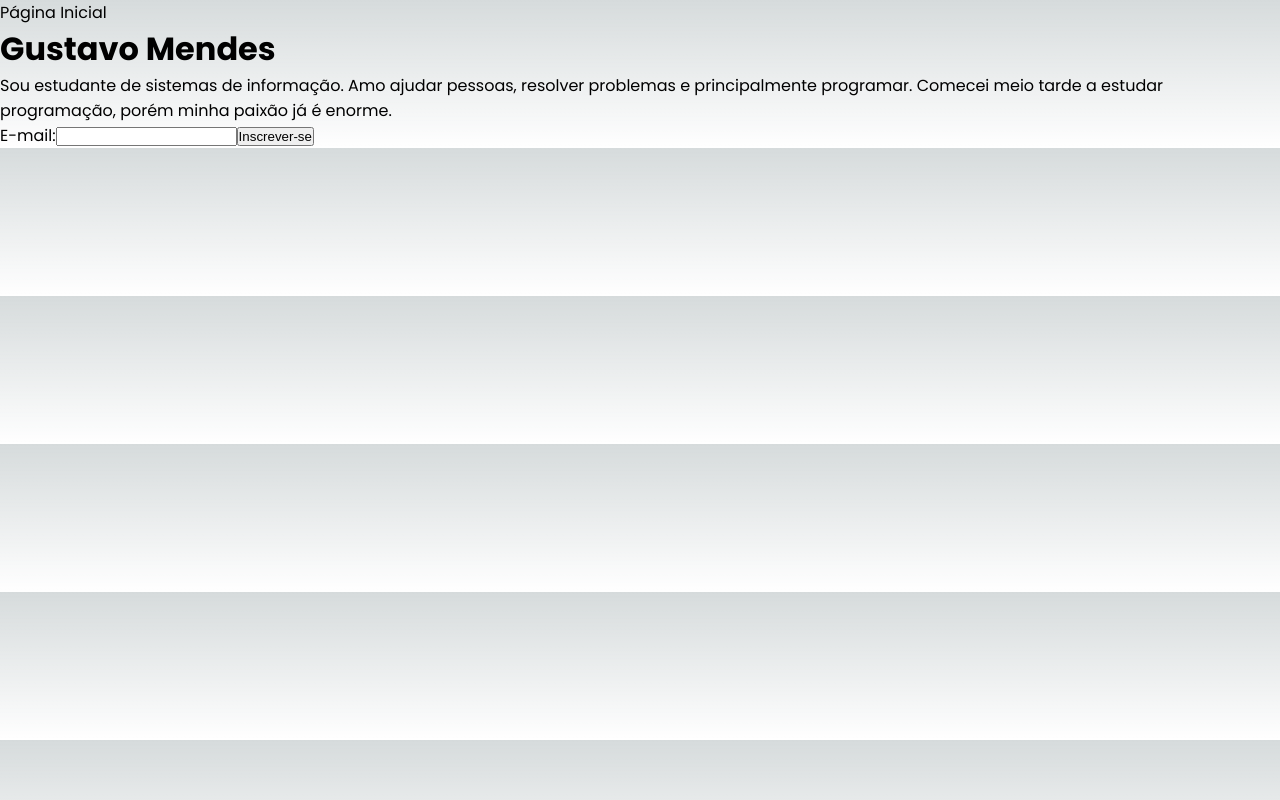
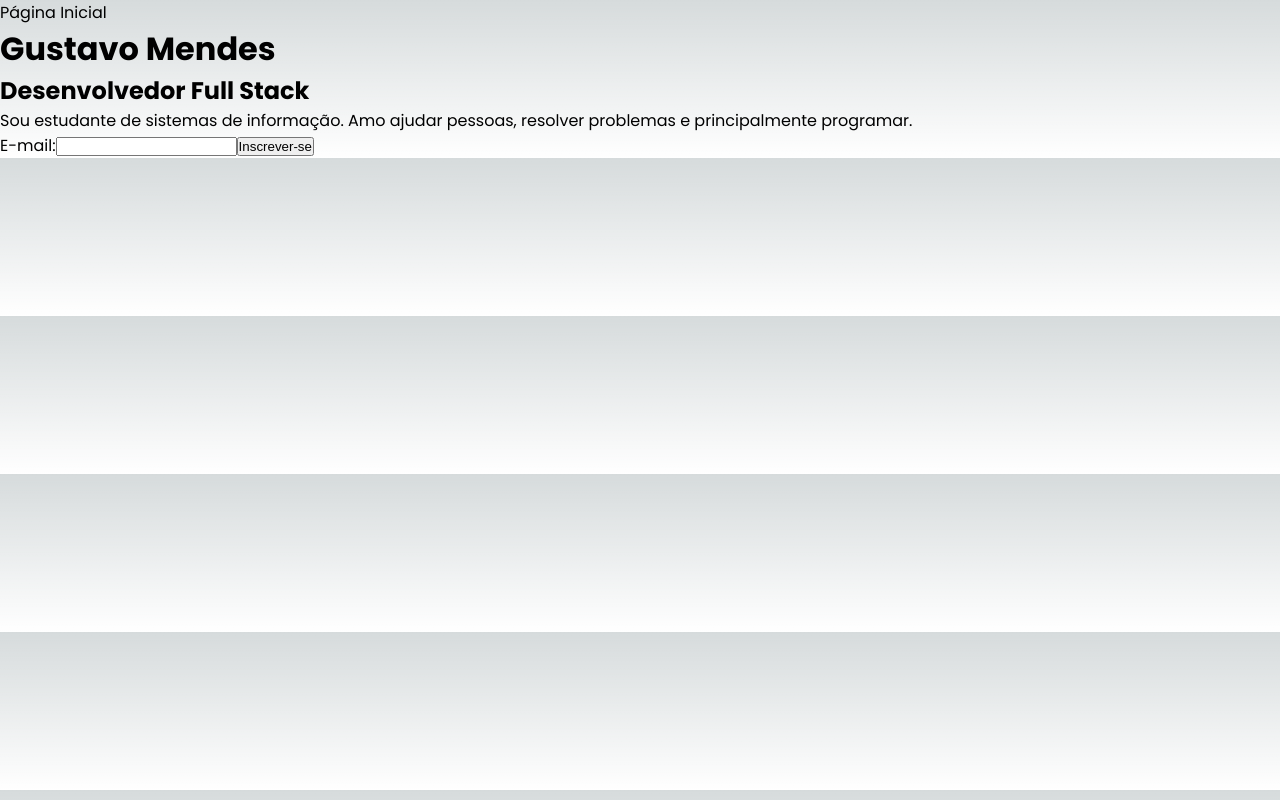
Before and after one commit to GustavoRMendes/next-js-14, a Next.js app: page /users in a window 1280 px wide. Built offline with nearby package versions, Linux system fonts and the light colour scheme.

Commit message:
Ajustando descrição

```diff
--- a/src/app/users/page.tsx
+++ b/src/app/users/page.tsx
@@ -3,18 +3,19 @@ import type { NextPage } from "next";
 import Link from "next/link";
 export const metadata = {
   title: '',
-  description:''
+  description: ''
 }
-const Page : NextPage = () => {
+const Page: NextPage = () => {
   return (
     <>
       <Link href='/'> Página Inicial </Link>
       <h1>Gustavo Mendes</h1>
-      <p>Sou estudante de sistemas de informação. Amo ajudar pessoas, resolver problemas e principalmente programar.
-        Comecei meio tarde a estudar programação, porém minha paixão já é enorme.
+      <h2>Desenvolvedor Full Stack</h2>
+      <p>
+        Sou estudante de sistemas de informação.
+        Amo ajudar pessoas, resolver problemas e principalmente programar.
       </p>
-      <InputForm/>
-
+      <InputForm />
     </>
   )
 }
```
Also changed, not shown: src/app/users/error.tsx (deleted, +0 -8 lines), src/app/users/loading.tsx (deleted, +0 -8 lines).
